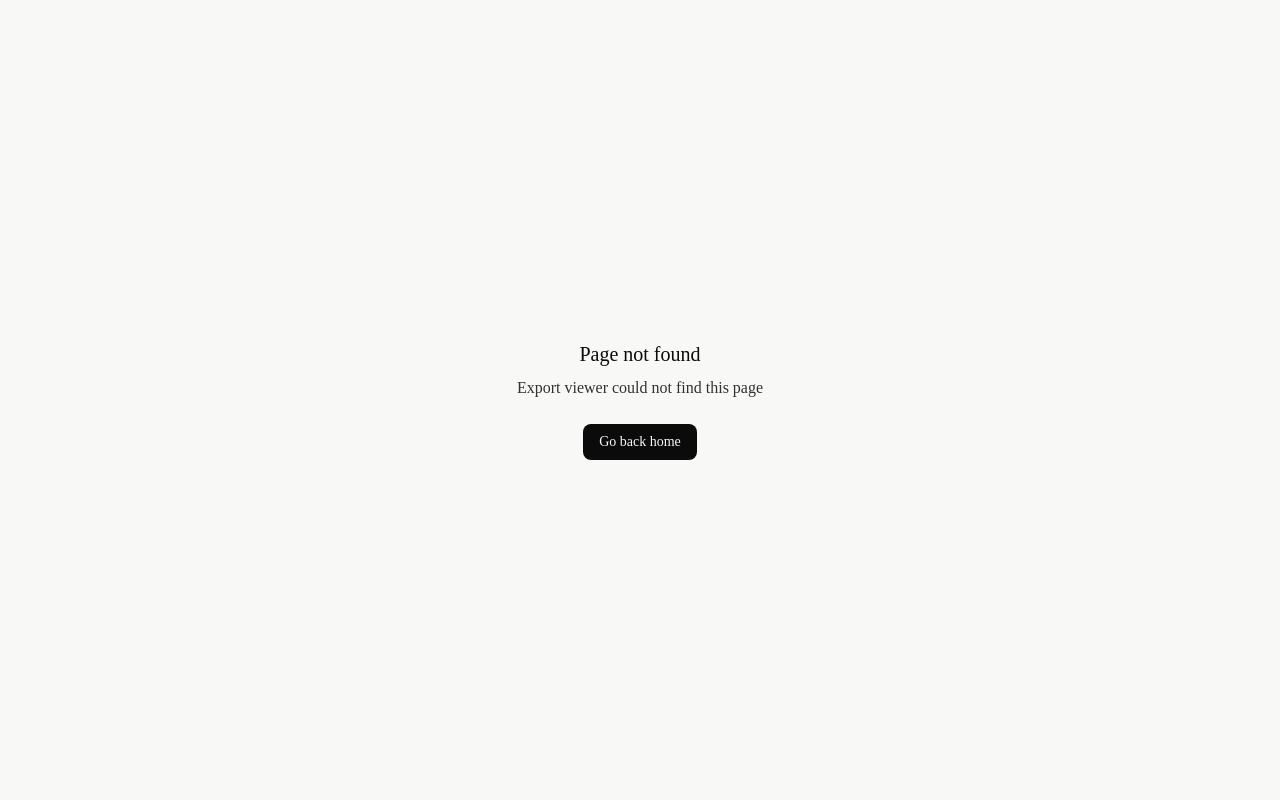
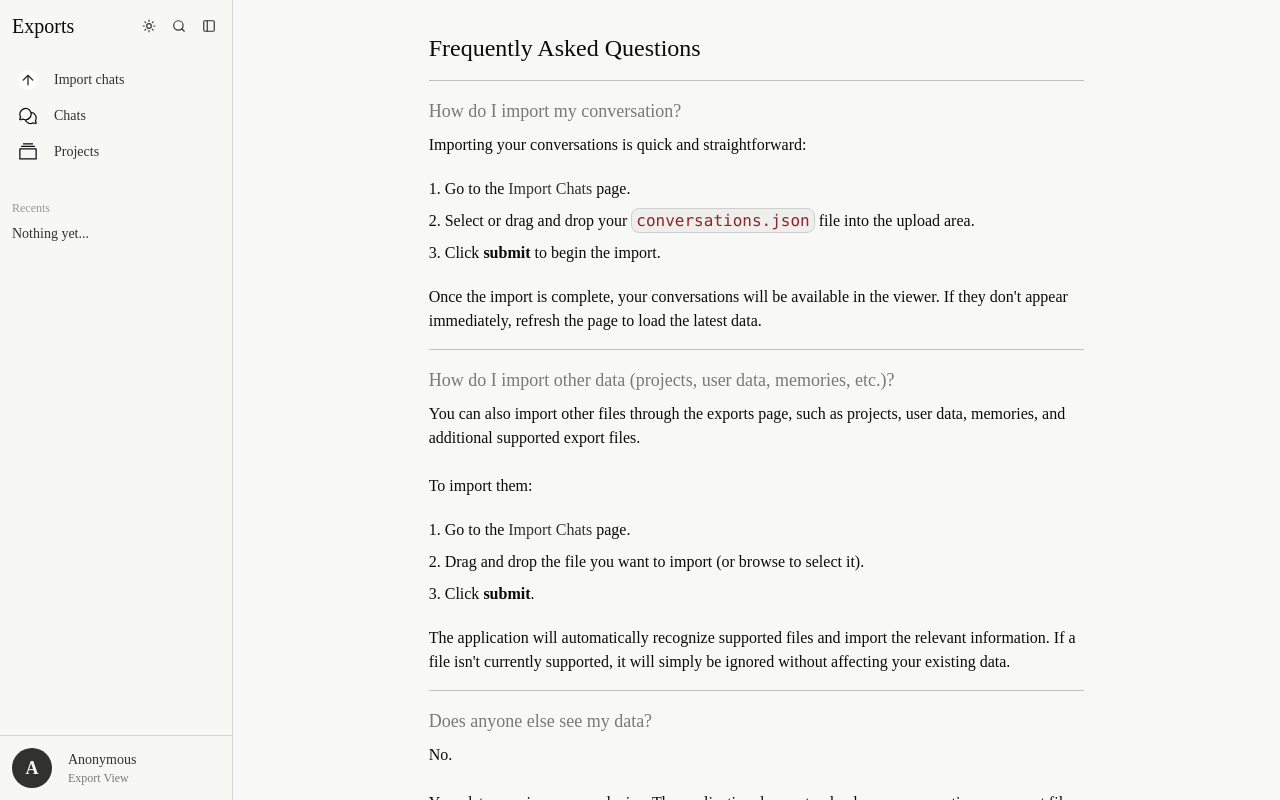
Before and after one commit to vrtq/claude-export-viewer, a React (Vite) app: page /help in a window 1280 px wide. Before the commit this address had no page. Built offline with nearby package versions, Linux system fonts and the light colour scheme; a web font is replaced by a local one.

Commit message:
feat: Create a FAQ page

```diff
--- a/src/App.tsx
+++ b/src/App.tsx
@@ -7,6 +7,7 @@ import PageNotFound from "@/pages/PageNotFound"
 import Chat from "@/pages/Chat"
 import Recents from "@/pages/Recents"
 import Projects from "@/pages/Projects"
+import Help from "@/pages/Help"
 import Sidebar from "@/components/Sidebar"
 
 export default function App() {
@@ -28,6 +29,7 @@ export default function App() {
                         <Route path="/chat/:id" element={<Chat />} />
                         <Route path="/recents" element={<Recents />} />
                         <Route path="/projects" element={<Projects />} />
+                        <Route path="/help" element={<Help />} />
                     </Route>
                     <Route path="/*" element={<PageNotFound />} />
                 </Routes>
--- /dev/null
+++ b/src/pages/Help.tsx
@@ -0,0 +1,105 @@
+import { Link } from "react-router-dom"
+
+export default function Help() {
+    return (
+        <div className="p-8 w-full bg-background h-full flex flex-col items-center overflow-auto ">
+            <div className="flex flex-col h-full w-3/4 lg:w-2/3">
+                <h1 className="text-2xl font-serif">Frequently Asked Questions</h1>
+                <Section>
+                    <SectionTitle>How do I import my conversation?</SectionTitle>
+                    <SectionDescription>
+                        Importing your conversations is quick and straightforward:
+                        <ul className="p-4 leading-8 list-decimal">
+                            <li>Go to the <Link to="/import" className="text-foreground-secondary">Import Chats</Link> page.</li>
+                            <li>Select or drag and drop your <code>conversations.json</code> file into the upload area.</li>
+                            <li>Click <span className="font-semibold">submit</span> to begin the import.</li>
+                       </ul>
+                       Once the import is complete, your conversations will be available in the viewer. If they don't appear immediately, refresh the page to load the latest data.
+                    </SectionDescription>
+                </Section>
+                <Section>
+                    <SectionTitle>How do I import other data (projects, user data, memories, etc.)?</SectionTitle>
+                    <SectionDescription>
+                        You can also import other files through the exports page, such as projects, user data, memories, and additional supported export files.
+                        <br/><br/>
+                        To import them:
+                        <ul className="p-4 leading-8 list-decimal">
+                            <li>Go to the <Link to="/import" className="text-foreground-secondary">Import Chats</Link> page.</li>
+                            <li>Drag and drop the file you want to import (or browse to select it).</li>
+                            <li>Click <span className="font-semibold">submit</span>.</li>
+                       </ul>
+                       The application will automatically recognize supported files and import the relevant information. If a file isn't currently supported, it will simply be ignored without affecting your existing data.
+                    </SectionDescription>
+                </Section>
+                <Section>
+                    <SectionTitle>Does anyone else see my data?</SectionTitle>
+                    <SectionDescription>
+                        No.
+                        <br/><br/>
+                        Your data remains on your device. The application does not upload your conversations or export files to external servers, and no one else can access your imported data unless they already have access to your device.
+                    </SectionDescription>
+                </Section>
+                <Section>
+                    <SectionTitle>What data do you collect?</SectionTitle>
+                    <SectionDescription>
+                        None.
+                        <br/><br/>
+                        The application does not collect analytics, conversation history, usage metrics, or personal information. Everything is processed locally in your browser or local environment.
+                        <br/><br/>
+                        Because your data never leaves your device, you remain in control of your exports at all times.
+                    </SectionDescription>
+                </Section>
+                <Section>
+                    <SectionTitle>Are you affiliated with Anthropic?</SectionTitle>
+                    <SectionDescription>
+                        No.
+                        <br/><br/>
+                        This is an independent, community-built project designed to help users browse and search their exported data more conveniently. It is not created, endorsed, sponsored, or affiliated with Anthropic or any of its products or services.
+                        <br/><br/>
+                        Any trademarks, product names, or company names referenced remain the property of their respective owners.
+                    </SectionDescription>
+                </Section>
+                <Section>
+                    <SectionTitle>Where is my data stored?</SectionTitle>
+                    <SectionDescription>Your imported data is stored locally in your browser (<code>IndexDB</code> for conversations, and <code>localStorage</code> for other data). It is not uploaded to a remote server.</SectionDescription>
+                </Section>
+                <Section>
+                    <SectionTitle>Which export formats are supported?</SectionTitle>
+                    <SectionDescription>Currently the viewer supports official export files. If your export format changes or you're using an unsupported file, some data may not import correctly.</SectionDescription>
+                </Section>
+                <Section>
+                    <SectionTitle>Can I search my conversations?</SectionTitle>
+                    <SectionDescription>Yes. Head to the <Link to="/recents" className="text-foreground-secondary">Recent Chats</Link> page to find conversations, messages, or keywords across your imported data.</SectionDescription>
+                </Section>
+                <Section>
+                    <SectionTitle>Does the viewer modify my files?</SectionTitle>
+                    <SectionDescription>No. Your original export files are never changed. The application only reads them to display the contents.</SectionDescription>
+                </Section>
+                <Section>
+                    <SectionTitle>Can I delete imported data?</SectionTitle>
+                    <SectionDescription>Yes. You can clear your imported data at any time. Since everything is stored locally, deleting it only affects your own device.</SectionDescription>
+                </Section>
+                <div className="pb-24"></div>
+            </div>
+        </div>
+    )
+}
+
+function Section({ children } : { children?: React.ReactNode}) {
+    return (
+        <>
+            <hr className="mt-4 mb-4" />
+            <div className="">
+                {children}
+            </div>
+        </>
+    )
+}
+
+function SectionTitle({ children } : { children?: React.ReactNode}) {
+    return <h2 className="text-lg text-muted-foreground">{children}</h2>
+}
+
+function SectionDescription({ children } : { children?: React.ReactNode}) {
+    return  <p className="pt-2 font-sans">{children}</p>
+}
```
